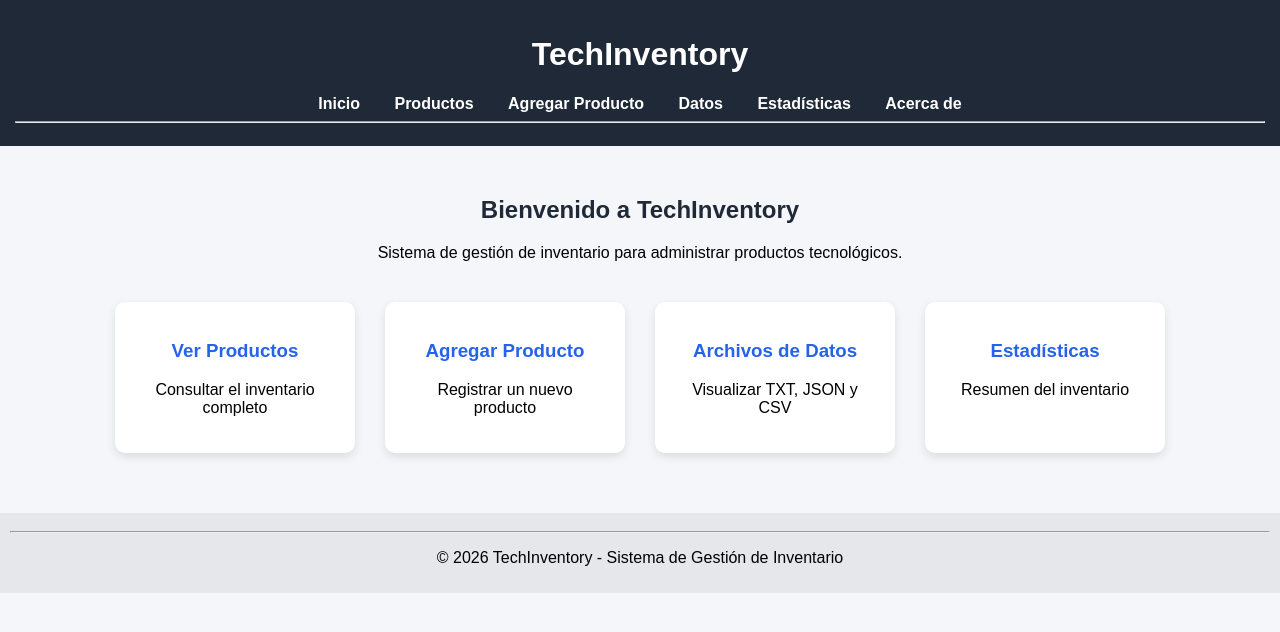
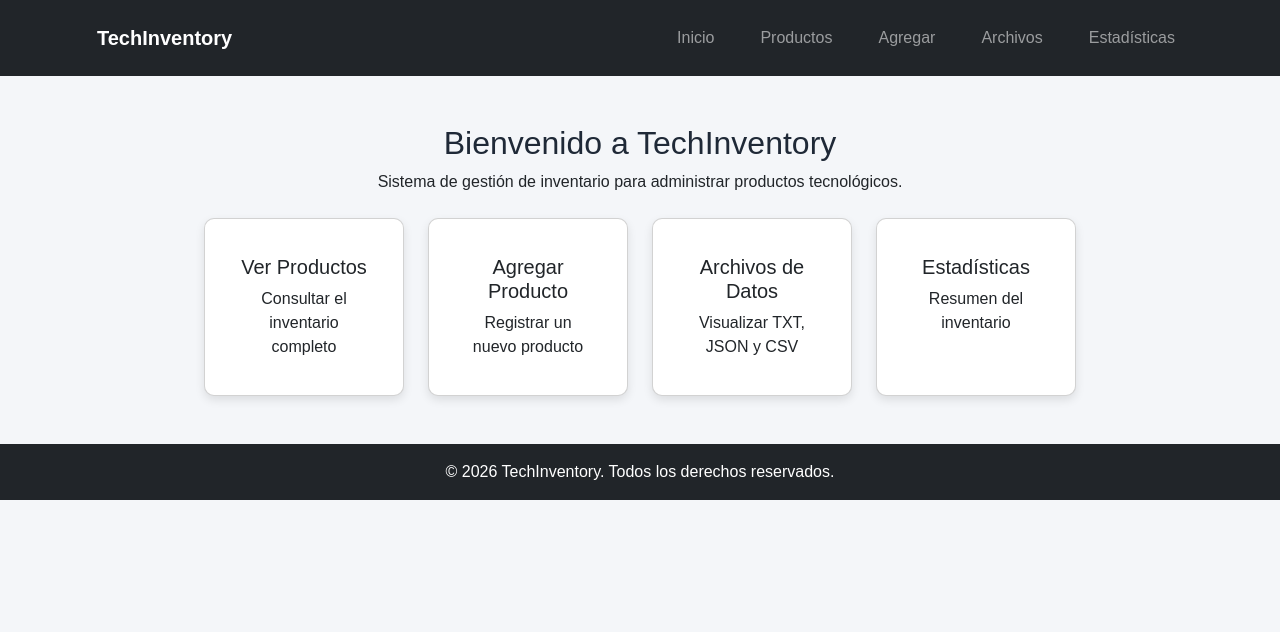
Before and after one commit to Erick00615/DESARROLLO-APLICACIONES-WEB--A-, a Flask app: page / in a window 1280 px wide. Shown: the top 632 px of the page. Run offline with Flask 3, Linux system fonts and the light colour scheme.

Commit message:
Actualizar proyecto: base.html, index, CRUD y conexion.py listo para Render

```diff
--- a/proyecto_TechInventory/app.py
+++ b/proyecto_TechInventory/app.py
@@ -1,4 +1,4 @@
-from flask import Flask, render_template, request, redirect
+from flask import Flask, render_template, request, redirect, flash, url_for
 from conexion.conexion import obtener_conexion
 
 from inventario.inventario import (
@@ -11,7 +11,7 @@ from inventario.inventario import (
 )
 
 app = Flask(__name__)
-
+app.secret_key = "clave_secreta"  # necesario para flash messages
 
 # =========================
 # INICIO
@@ -20,165 +20,151 @@ app = Flask(__name__)
 def index():
     return render_template("index.html")
 
-
 # =========================
 # VER PRODUCTOS
 # =========================
 @app.route("/productos")
 def productos():
-
     conn = obtener_conexion()
     cursor = conn.cursor()
-
     cursor.execute("SELECT * FROM productos")
-
     lista = cursor.fetchall()
-
     conn.close()
-
     return render_template("productos.html", productos=lista)
-
 
 # =========================
 # AGREGAR PRODUCTO
 # =========================
 @app.route("/agregar", methods=["GET", "POST"])
 def agregar():
+    if request.method == "POST":
+        try:
+            # Capturamos datos del formulario
+            nombre = request.form["nombre"].strip()
+            cantidad = request.form["cantidad"].strip()
+            precio = request.form["precio"].strip()
 
-    if request.method == "POST":
+            # Validamos campos vacíos
+            if not nombre or not cantidad or not precio:
+                flash("Todos los campos son obligatorios", "warning")
+                return redirect(url_for("agregar"))
 
-        nombre = request.form["nombre"]
-        cantidad = request.form["cantidad"]
-        precio = request.form["precio"]
+            # Convertimos tipos
+            try:
+                cantidad = int(cantidad)
+                precio = float(precio)
+            except ValueError:
+                flash("Cantidad debe ser un número entero y precio un número decimal", "warning")
+                return redirect(url_for("agregar"))
 
-        producto = {
-            "nombre": nombre,
-            "cantidad": cantidad,
-            "precio": precio
-        }
+            # Guardar en archivos
+            producto = {"nombre": nombre, "cantidad": cantidad, "precio": precio}
+            guardar_txt(producto)
+            guardar_json(producto)
+            guardar_csv(producto)
 
-        # Guardar también en archivos
-        guardar_txt(producto)
-        guardar_json(producto)
-        guardar_csv(producto)
+            # Guardar en base de datos
+            conn = obtener_conexion()
+            cursor = conn.cursor()
+            cursor.execute(
+                "INSERT INTO productos (nombre, cantidad, precio) VALUES (%s, %s, %s)",
+                (nombre, cantidad, precio)
+            )
+            conn.commit()
+            cursor.close()
+            conn.close()
 
-        conn = obtener_conexion()
-        cursor = conn.cursor()
+            flash("Producto agregado correctamente", "success")
+            return redirect(url_for("productos"))
 
-        cursor.execute(
-            "INSERT INTO productos (nombre, cantidad, precio) VALUES (%s, %s, %s)",
-            (nombre, cantidad, precio)
-        )
-
-        conn.commit()
-        conn.close()
-
-        return redirect("/productos")
+        except Exception as e:
+            print("Error al agregar producto:", e)
+            flash(f"Error al agregar producto: {e}", "danger")
+            return redirect(url_for("agregar"))
 
     return render_template("agregar.html")
-
 
 # =========================
 # ELIMINAR
 # =========================
 @app.route("/eliminar/<int:id>")
 def eliminar(id):
-
-    conn = obtener_conexion()
-    cursor = conn.cursor()
-
-    cursor.execute(
-        "DELETE FROM productos WHERE id = %s",
-        (id,)
-    )
-
-    conn.commit()
-    conn.close()
-
-    return redirect("/productos")
-
+    try:
+        conn = obtener_conexion()
+        cursor = conn.cursor()
+        cursor.execute("DELETE FROM productos WHERE id = %s", (id,))
+        conn.commit()
+        cursor.close()
+        conn.close()
+        flash("Producto eliminado correctamente", "success")
+    except Exception as e:
+        print("Error al eliminar producto:", e)
+        flash(f"Error al eliminar producto: {e}", "danger")
+    return redirect(url_for("productos"))
 
 # =========================
 # EDITAR
 # =========================
 @app.route("/editar/<int:id>", methods=["GET", "POST"])
 def editar(id):
-
     conn = obtener_conexion()
     cursor = conn.cursor()
 
     if request.method == "POST":
+        try:
+            nombre = request.form["nombre"].strip()
+            cantidad = int(request.form["cantidad"].strip())
+            precio = float(request.form["precio"].strip())
 
-        nombre = request.form["nombre"]
-        cantidad = request.form["cantidad"]
-        precio = request.form["precio"]
+            cursor.execute("""
+                UPDATE productos
+                SET nombre = %s, cantidad = %s, precio = %s
+                WHERE id = %s
+            """, (nombre, cantidad, precio, id))
+            conn.commit()
+            flash("Producto actualizado correctamente", "success")
+            return redirect(url_for("productos"))
 
-        cursor.execute("""
-        UPDATE productos
-        SET nombre = %s, cantidad = %s, precio = %s
-        WHERE id = %s
-        """, (nombre, cantidad, precio, id))
+        except Exception as e:
+            print("Error al editar producto:", e)
+            flash(f"Error al editar producto: {e}", "danger")
+            return redirect(url_for("editar", id=id))
+        finally:
+            cursor.close()
+            conn.close()
 
-        conn.commit()
-        conn.close()
-
-        return redirect("/productos")
-
-    cursor.execute(
-        "SELECT * FROM productos WHERE id = %s",
-        (id,)
-    )
-
+    cursor.execute("SELECT * FROM productos WHERE id = %s", (id,))
     producto = cursor.fetchone()
-
     conn.close()
-
     return render_template("editar.html", producto=producto)
-
 
 # =========================
 # DATOS DE ARCHIVOS
 # =========================
 @app.route("/datos")
 def datos():
-
     txt = leer_txt()
     json_data = leer_json()
     csv_data = leer_csv()
-
-    return render_template(
-        "datos.html",
-        txt=txt,
-        json=json_data,
-        csv=csv_data
-    )
-
+    return render_template("datos.html", txt=txt, json=json_data, csv=csv_data)
 
 # =========================
 # ESTADISTICAS
 # =========================
 @app.route("/estadisticas")
 def estadisticas():
-
     conn = obtener_conexion()
     cursor = conn.cursor()
-
     cursor.execute("SELECT COUNT(*) FROM productos")
     total_productos = cursor.fetchone()[0]
-
     cursor.execute("SELECT SUM(cantidad) FROM productos")
     total_cantidad = cursor.fetchone()[0]
-
     cursor.execute("SELECT SUM(cantidad * precio) FROM productos")
     valor_inventario = cursor.fetchone()[0]
-
     conn.close()
 
-    if total_cantidad is None:
-        total_cantidad = 0
-
-    if valor_inventario is None:
-        valor_inventario = 0
+    total_cantidad = total_cantidad or 0
+    valor_inventario = valor_inventario or 0
 
     return render_template(
         "estadisticas.html",
@@ -187,6 +173,5 @@ def estadisticas():
         valor_inventario=valor_inventario
     )
 
-
 if __name__ == "__main__":
     app.run(debug=True)
--- a/proyecto_TechInventory/inventario/data/datos.csv
+++ b/proyecto_TechInventory/inventario/data/datos.csv
@@ -9,3 +9,4 @@ Mause,1,20
 Mause,1,30
 Mause,1,3
 Teclados,2,10
+Celular,2,1000.0
--- a/proyecto_TechInventory/inventario/data/datos.json
+++ b/proyecto_TechInventory/inventario/data/datos.json
@@ -53,5 +53,10 @@
         "nombre": "Teclados",
         "cantidad": "2",
         "precio": "10"
+    },
+    {
+        "nombre": "Celular",
+        "cantidad": 2,
+        "precio": 1000.0
     }
 ]
--- a/proyecto_TechInventory/inventario/data/datos.txt
+++ b/proyecto_TechInventory/inventario/data/datos.txt
@@ -9,3 +9,4 @@ Mause,1,20
 Mause,1,30
 Mause,1,3
 Teclados,2,10
+Celular,2,1000.0
--- a/proyecto_TechInventory/templates/base.html
+++ b/proyecto_TechInventory/templates/base.html
@@ -1,58 +1,71 @@
 <!DOCTYPE html>
-<html>
-
+<html lang="es">
 <head>
-
-<title>TechInventory</title>
-
-<link rel="stylesheet" href="{{ url_for('static', filename='styles.css') }}">
-
+    <meta charset="UTF-8">
+    <meta name="viewport" content="width=device-width, initial-scale=1.0">
+    <title>TechInventory</title>
+    <!-- Bootstrap CSS -->
+    <link href="https://cdn.jsdelivr.net/npm/bootstrap@5.3.0/dist/css/bootstrap.min.css" rel="stylesheet">
+    <!-- Opcional: tu propio CSS -->
+    <link rel="stylesheet" href="{{ url_for('static', filename='styles.css') }}">
 </head>
-
 <body>
 
-<header>
-
-<h1>TechInventory</h1>
-
-<nav>
-
-<a href="/">Inicio</a>
-
-<a href="/productos">Productos</a>
-
-<a href="/agregar">Agregar Producto</a>
-
-<a href="/datos">Datos</a>
-
-<a href="/estadisticas">Estadísticas</a>
-
-<a href="/about">Acerca de</a>
-
+<!-- Navbar -->
+<nav class="navbar navbar-expand-lg navbar-dark bg-dark">
+  <div class="container">
+    <a class="navbar-brand" href="{{ url_for('index') }}">TechInventory</a>
+    <button class="navbar-toggler" type="button" data-bs-toggle="collapse" data-bs-target="#navbarNav"
+      aria-controls="navbarNav" aria-expanded="false" aria-label="Toggle navigation">
+      <span class="navbar-toggler-icon"></span>
+    </button>
+    <div class="collapse navbar-collapse" id="navbarNav">
+      <ul class="navbar-nav ms-auto">
+        <li class="nav-item">
+          <a class="nav-link" href="{{ url_for('index') }}">Inicio</a>
+        </li>
+        <li class="nav-item">
+          <a class="nav-link" href="{{ url_for('productos') }}">Productos</a>
+        </li>
+        <li class="nav-item">
+          <a class="nav-link" href="{{ url_for('agregar') }}">Agregar</a>
+        </li>
+        <li class="nav-item">
+          <a class="nav-link" href="{{ url_for('datos') }}">Archivos</a>
+        </li>
+        <li class="nav-item">
+          <a class="nav-link" href="{{ url_for('estadisticas') }}">Estadísticas</a>
+        </li>
+      </ul>
+    </div>
+  </div>
 </nav>
 
-<hr>
+<!-- Mensajes flash -->
+{% with messages = get_flashed_messages(with_categories=true) %}
+  {% if messages %}
+    <div class="container mt-3">
+      {% for category, message in messages %}
+        <div class="alert alert-{{ category }} alert-dismissible fade show" role="alert">
+          {{ message }}
+          <button type="button" class="btn-close" data-bs-dismiss="alert" aria-label="Close"></button>
+        </div>
+      {% endfor %}
+    </div>
+  {% endif %}
+{% endwith %}
 
-</header>
+<!-- Contenido principal -->
+<div class="container mt-4">
+    {% block content %}{% endblock %}
+</div>
 
-
-<main>
-
-{% block content %}
-
-{% endblock %}
-
-</main>
-
-
-<footer>
-
-<hr>
-
-<p>© 2026 TechInventory - Sistema de Gestión de Inventario</p>
-
+<!-- Footer -->
+<footer class="bg-dark text-white text-center py-3 mt-5">
+    &copy; 2026 TechInventory. Todos los derechos reservados.
 </footer>
 
+<!-- Bootstrap JS -->
+<script src="https://cdn.jsdelivr.net/npm/bootstrap@5.3.0/dist/js/bootstrap.bundle.min.js"></script>
 </body>
-
 </html>
--- a/proyecto_TechInventory/templates/index.html
+++ b/proyecto_TechInventory/templates/index.html
@@ -2,34 +2,55 @@
 
 {% block content %}
 
-<h2 style="text-align:center;">Bienvenido a TechInventory</h2>
+<!-- Bloque de mensajes flash -->
+{% with messages = get_flashed_messages(with_categories=true) %}
+  {% if messages %}
+    <div class="container mt-3">
+      {% for category, message in messages %}
+        <div class="alert alert-{{ category }} alert-dismissible fade show" role="alert">
+          {{ message }}
+          <button type="button" class="btn-close" data-bs-dismiss="alert" aria-label="Close"></button>
+        </div>
+      {% endfor %}
+    </div>
+  {% endif %}
+{% endwith %}
 
-<p style="text-align:center;">
-Sistema de gestión de inventario para administrar productos tecnológicos.
-</p>
+<div class="container mt-5 text-center">
+    <h2>Bienvenido a TechInventory</h2>
+    <p>Sistema de gestión de inventario para administrar productos tecnológicos.</p>
 
-<div style="display:flex; justify-content:center; gap:30px; margin-top:40px;">
+    <div class="d-flex justify-content-center gap-4 mt-4 flex-wrap">
 
-<a href="/productos" class="card">
-<h3>Ver Productos</h3>
-<p>Consultar el inventario completo</p>
-</a>
+        <a href="/productos" class="card text-decoration-none text-dark" style="width: 200px;">
+            <div class="card-body">
+                <h5 class="card-title">Ver Productos</h5>
+                <p class="card-text">Consultar el inventario completo</p>
+            </div>
+        </a>
 
-<a href="/agregar" class="card">
-<h3>Agregar Producto</h3>
-<p>Registrar un nuevo producto</p>
-</a>
+        <a href="/agregar" class="card text-decoration-none text-dark" style="width: 200px;">
+            <div class="card-body">
+                <h5 class="card-title">Agregar Producto</h5>
+                <p class="card-text">Registrar un nuevo producto</p>
+            </div>
+        </a>
 
-<a href="/datos" class="card">
-<h3>Archivos de Datos</h3>
-<p>Visualizar TXT, JSON y CSV</p>
-</a>
+        <a href="/datos" class="card text-decoration-none text-dark" style="width: 200px;">
+            <div class="card-body">
+                <h5 class="card-title">Archivos de Datos</h5>
+                <p class="card-text">Visualizar TXT, JSON y CSV</p>
+            </div>
+        </a>
 
-<a href="/estadisticas" class="card">
-<h3>Estadísticas</h3>
-<p>Resumen del inventario</p>
-</a>
+        <a href="/estadisticas" class="card text-decoration-none text-dark" style="width: 200px;">
+            <div class="card-body">
+                <h5 class="card-title">Estadísticas</h5>
+                <p class="card-text">Resumen del inventario</p>
+            </div>
+        </a>
 
+    </div>
 </div>
 
 {% endblock %}
--- a/requirements.txt
+++ /dev/null
@@ -1,4 +0,0 @@
-Flask==2.3.2
-Flask-SQLAlchemy==3.1.1
-SQLAlchemy==2.0.48
-gunicorn==22.1.0
```
Also changed, not shown: proyecto_TechInventory/conexion/conexion.py (+6 -5 lines), proyecto_TechInventory/templates/agregar.html (+38 -22 lines), proyecto_TechInventory/templates/editar.html (+38 -22 lines), proyecto_TechInventory/templates/productos.html (+33 -20 lines).
